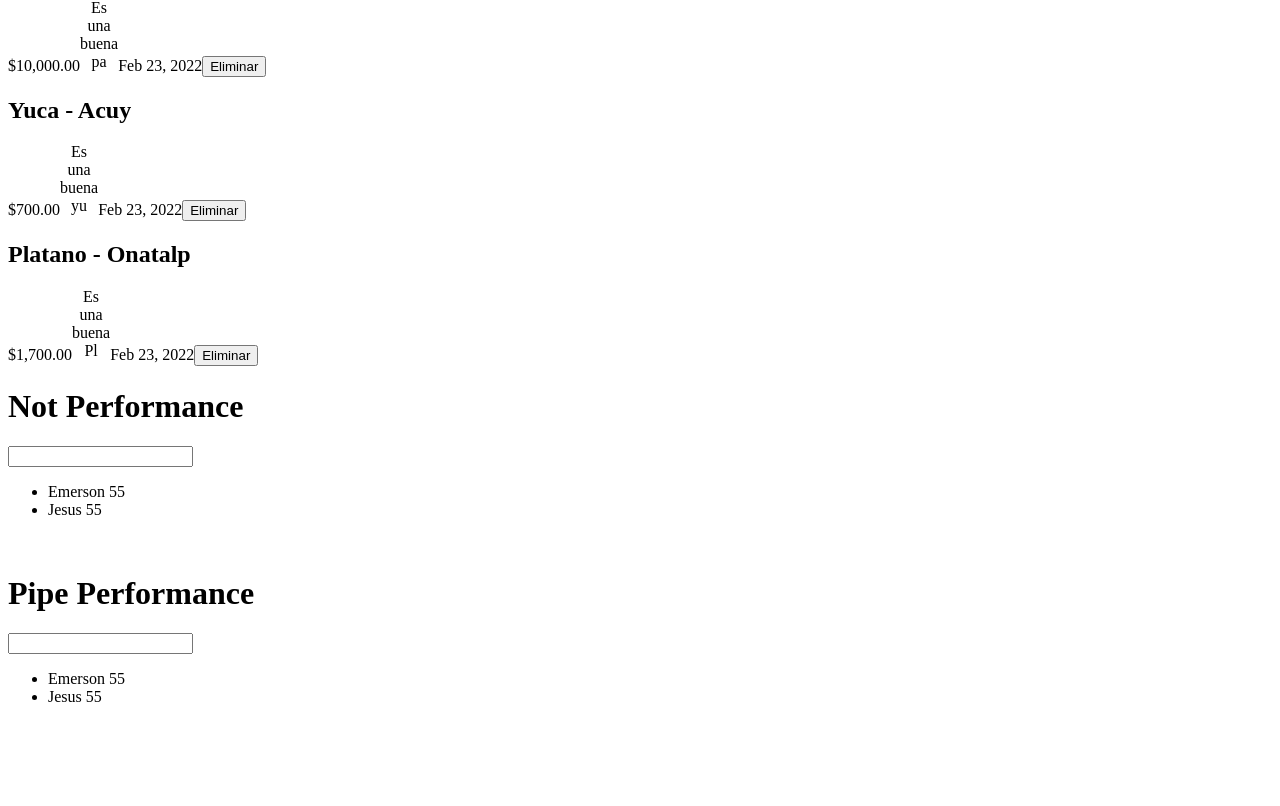
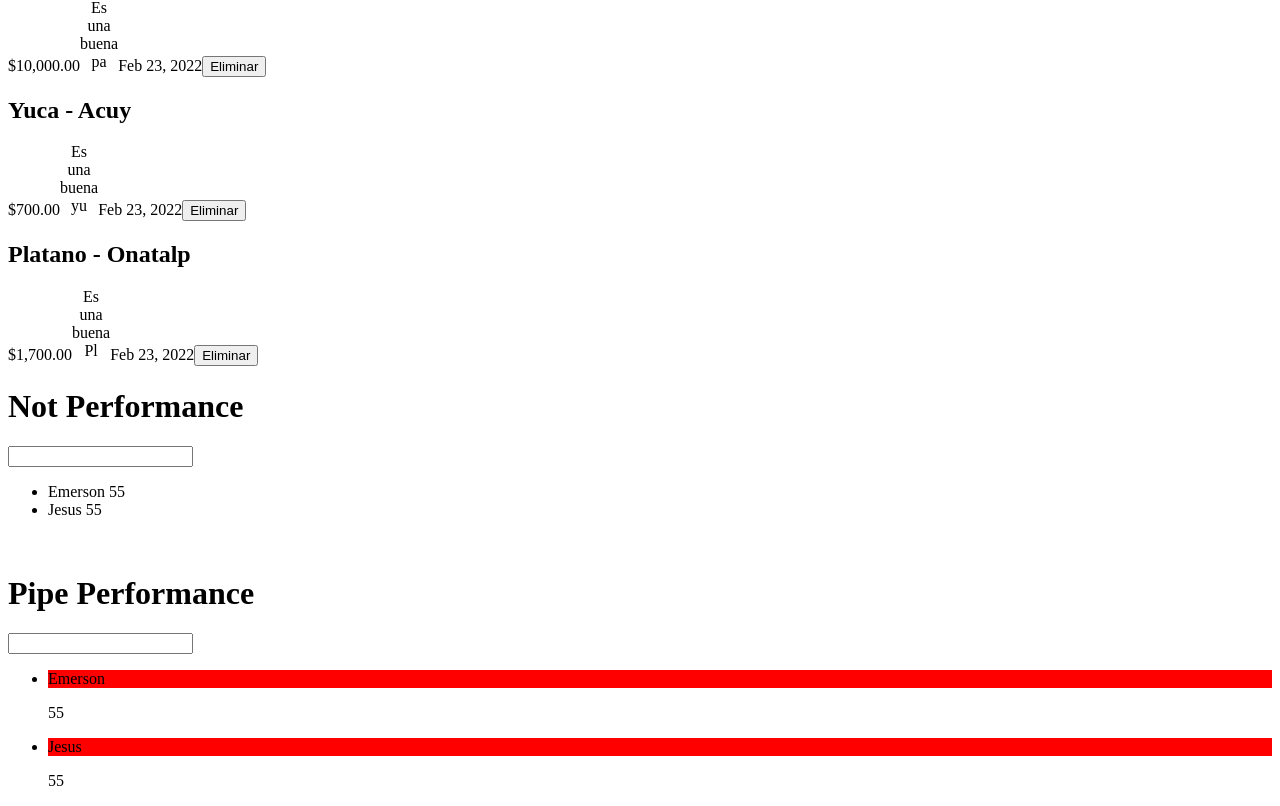
Before and after one commit to evergara/Angular-8, an Angular app: page / in a window 1280 px wide. Shown: the part 436-1242 px from the top of the page. Before the commit the page ends 1158 px from the top, so only its background shows below. Built offline with nearby package versions, Linux system fonts and the light colour scheme.

Commit message:
Creacion de Directivas Para crear directivas: ng g d directives/highlight

```diff
--- a/src/app/app.module.ts
+++ b/src/app/app.module.ts
@@ -10,6 +10,7 @@ import { ReversePipe } from './reverse.pipe';
 import { NotPerformanceComponent } from './compoents/not-performance/not-performance.component';
 import { PipePerformanceComponent } from './compoents/pipe-performance/pipe-performance.component';
 import { FibonacciPipe } from './pipes/fibonacci.pipe';
+import { HighlightDirective } from './directives/highlight.directive';
 
 @NgModule({
   declarations: [
@@ -19,7 +20,8 @@ import { FibonacciPipe } from './pipes/fibonacci.pipe';
     ReversePipe,
     NotPerformanceComponent,
     PipePerformanceComponent,
-    FibonacciPipe
+    FibonacciPipe,
+    HighlightDirective
   ],
   imports: [
     BrowserModule,
--- a/src/app/compoents/pipe-performance/pipe-performance.component.html
+++ b/src/app/compoents/pipe-performance/pipe-performance.component.html
@@ -4,6 +4,7 @@
 
 <ul>
   <li *ngFor="let user of users">
-    {{ user.name }} {{ user.number | fibonacci }}
+    <p appHighlight>{{ user.name }}</p>
+    {{ user.number | fibonacci }}
   </li>
 </ul>
--- /dev/null
+++ b/src/app/directives/highlight.directive.ts
@@ -0,0 +1,12 @@
+import { Directive, ElementRef } from '@angular/core';
+
+@Directive({
+  selector: '[appHighlight]'
+})
+export class HighlightDirective {
+
+  constructor( private el: ElementRef) {
+    this.el.nativeElement.style.backgroundColor = 'red';
+  }
+
+}
```
Also changed, not shown: 1 other file (tests, documents, lock files or other folders).
